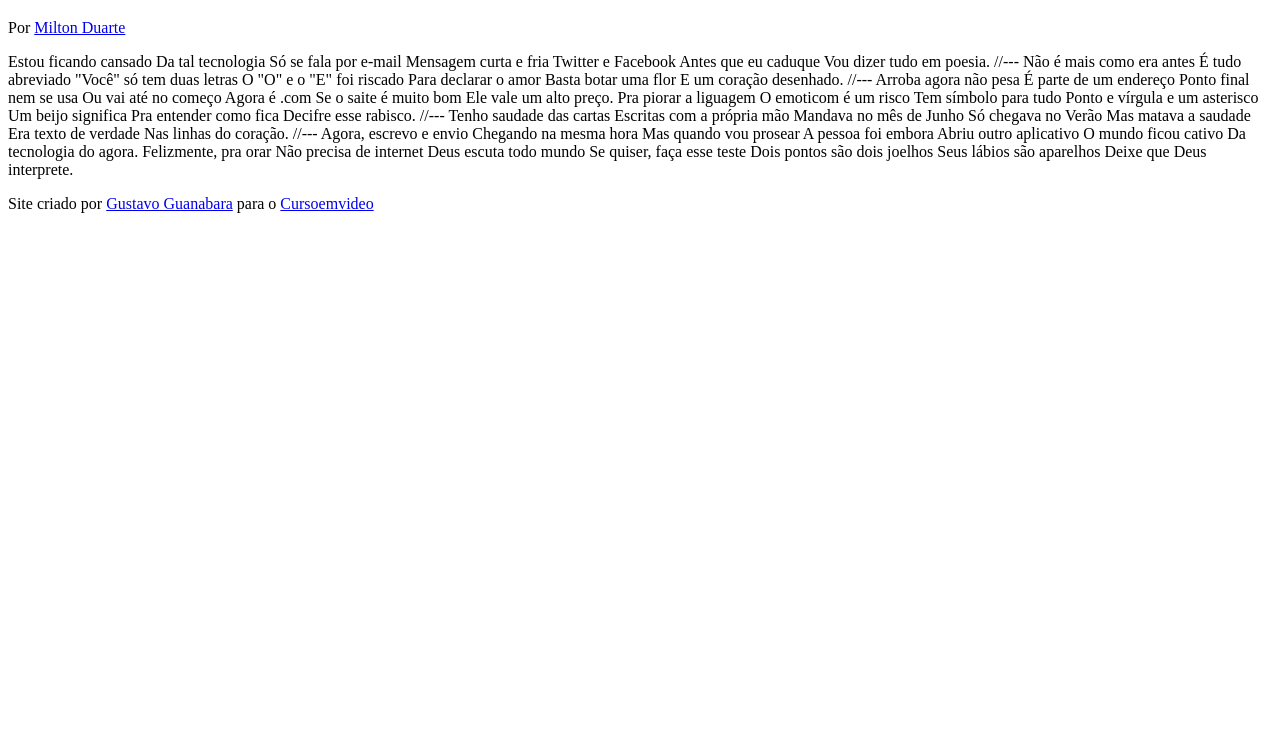
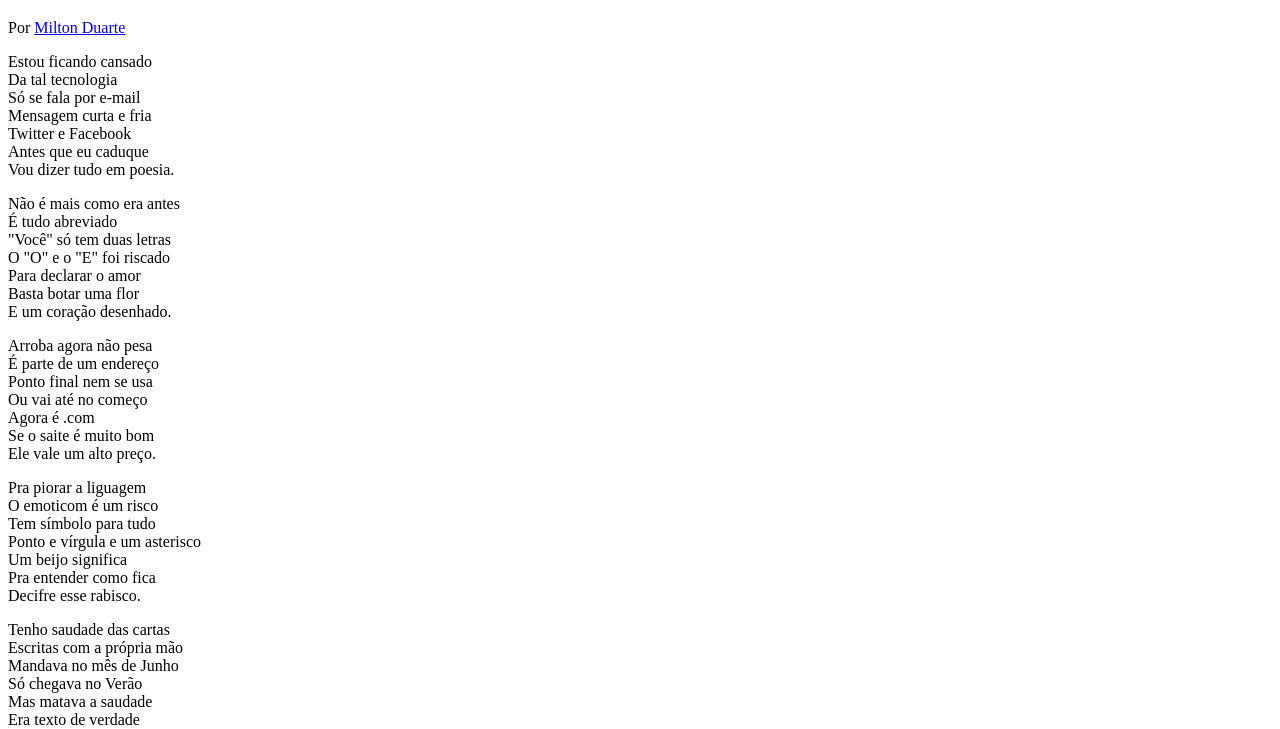
Before and after one commit to SalesMargareth/cordel, a plain HTML site: page index.html in a window 1280 px wide. Shown: the part 61-790 px from the top of the page. Drawn offline with Linux system fonts and the light colour scheme.

Commit message:
Alteração

```diff
--- /dev/null
+++ b/estilo/style.css
@@ -0,0 +1 @@
+@charset "UTF-8";
--- a/index.html
+++ b/index.html
@@ -5,6 +5,7 @@
     <meta http-equiv="X-UA-Compatible" content="IE=edge">
     <meta name="viewport" content="width=device-width, initial-scale=1.0">
     <title>Cordel Moderno</title>
+    <link rel="stylesheet" href="estilo/style.css">
 </head>
 <body>
     <header>
@@ -12,69 +13,85 @@
         <p>Por <a href="https://www.recantodasletras.com.br/poesias/3186743" target="_blank">Milton Duarte</a></p>
     </header>
 
-    Estou ficando cansado
-    Da tal tecnologia
-    Só se fala por e-mail
-    Mensagem curta e fria
-    Twitter e Facebook
-    Antes que eu caduque
-    Vou dizer tudo em poesia.
+    <section>
+        <p>
+            Estou ficando cansado <br>
+            Da tal tecnologia <br>
+            Só se fala por e-mail <br>
+            Mensagem curta e fria <br>
+            Twitter e Facebook <br>
+            Antes que eu caduque <br>
+            Vou dizer tudo em poesia.
+        </p>
+    </section>
 
-    //---
+    <section>
+        <p>
+            Não é mais como era antes <br>
+            É tudo abreviado <br>
+            "Você" só tem duas letras <br>
+            O "O" e o "E" foi riscado <br>
+            Para declarar o amor <br>
+            Basta botar uma flor<br>
+            E um coração desenhado.
+        </p>
+    </section>
 
-    Não é mais como era antes
-    É tudo abreviado
-    "Você" só tem duas letras
-    O "O" e o "E" foi riscado
-    Para declarar o amor
-    Basta botar uma flor
-    E um coração desenhado.
+    <section>
+        <p>
+            Arroba agora não pesa <br>
+            É parte de um endereço <br>
+            Ponto final nem se usa <br>
+            Ou vai até no começo <br>
+            Agora é .com <br>
+            Se o saite é muito bom <br>
+            Ele vale um alto preço. <br>
+        </p>
 
-    //---
+        <p>
+            Pra piorar a liguagem <br>
+            O emoticom é um risco <br>
+            Tem símbolo para tudo <br>
+            Ponto e vírgula e um asterisco <br>
+            Um beijo significa <br>
+            Pra entender como fica <br>
+            Decifre esse rabisco.
+        </p>
+    </section>
 
-    Arroba agora não pesa
-    É parte de um endereço
-    Ponto final nem se usa
-    Ou vai até no começo
-    Agora é .com
-    Se o saite é muito bom
-    Ele vale um alto preço.
+    <section>
+        <p>
+            Tenho saudade das cartas <br>
+            Escritas com a própria mão <br>
+            Mandava no mês de Junho <br>
+            Só chegava no Verão <br>
+            Mas matava a saudade <br>
+            Era texto de verdade <br>
+            Nas linhas do coração. <br>
+        </p>
+    </section>
 
-    Pra piorar a liguagem
-    O emoticom é um risco
-    Tem símbolo para tudo
-    Ponto e vírgula e um asterisco
-    Um beijo significa
-    Pra entender como fica
-    Decifre esse rabisco.
+    <section>
+        <p>
+            Agora, escrevo e envio <br>
+            Chegando na mesma hora <br>
+            Mas quando vou prosear <br>
+            A pessoa foi embora <br>
+            Abriu outro aplicativo <br>
+            O mundo ficou cativo <br>
+            Da tecnologia do agora.
+        </p>
 
-    //---
-
-    Tenho saudade das cartas
-    Escritas com a própria mão
-    Mandava no mês de Junho
-    Só chegava no Verão
-    Mas matava a saudade
-    Era texto de verdade
-    Nas linhas do coração.
-
-    //---
-
-    Agora, escrevo e envio
-    Chegando na mesma hora
-    Mas quando vou prosear
-    A pessoa foi embora
-    Abriu outro aplicativo
-    O mundo ficou cativo
-    Da tecnologia do agora.
-
-    Felizmente, pra orar
-    Não precisa de internet
-    Deus escuta todo mundo
-    Se quiser, faça esse teste
-    Dois pontos são dois joelhos
-    Seus lábios são aparelhos
-    Deixe que Deus interprete.
+        <p>
+            Felizmente, pra orar <br>
+            Não precisa de internet <br>
+            Deus escuta todo mundo <br>
+            Se quiser, faça esse teste <br>
+            Dois pontos são dois joelhos <br>
+            Seus lábios são aparelhos <br>
+            Deixe que Deus interprete.
+                </section>
+        </p>
 
     <footer>
         <p>Site criado por <a href="https://github.com/gustavoguanabara" target="_blank">Gustavo Guanabara</a> para o <a href="https://cursoemvideo.com" target="_blank">Cursoemvideo</a></p>
```
